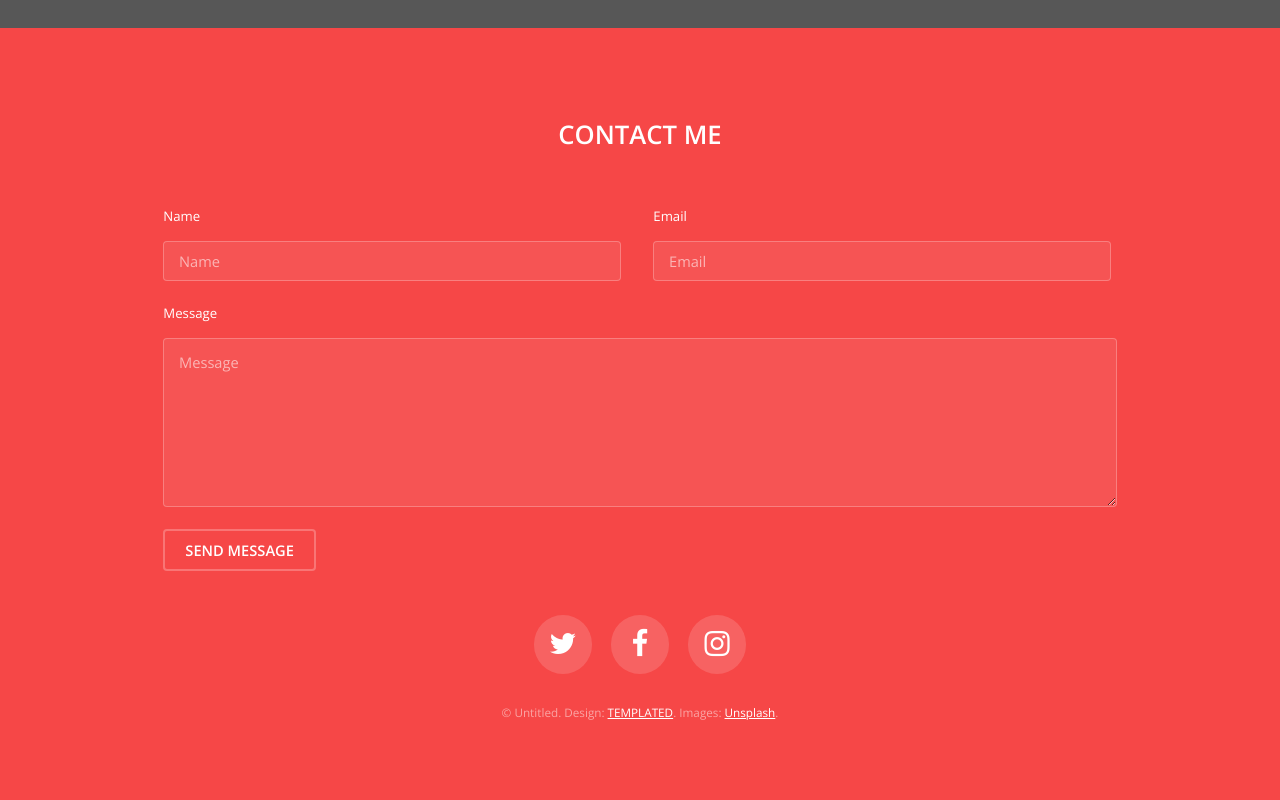
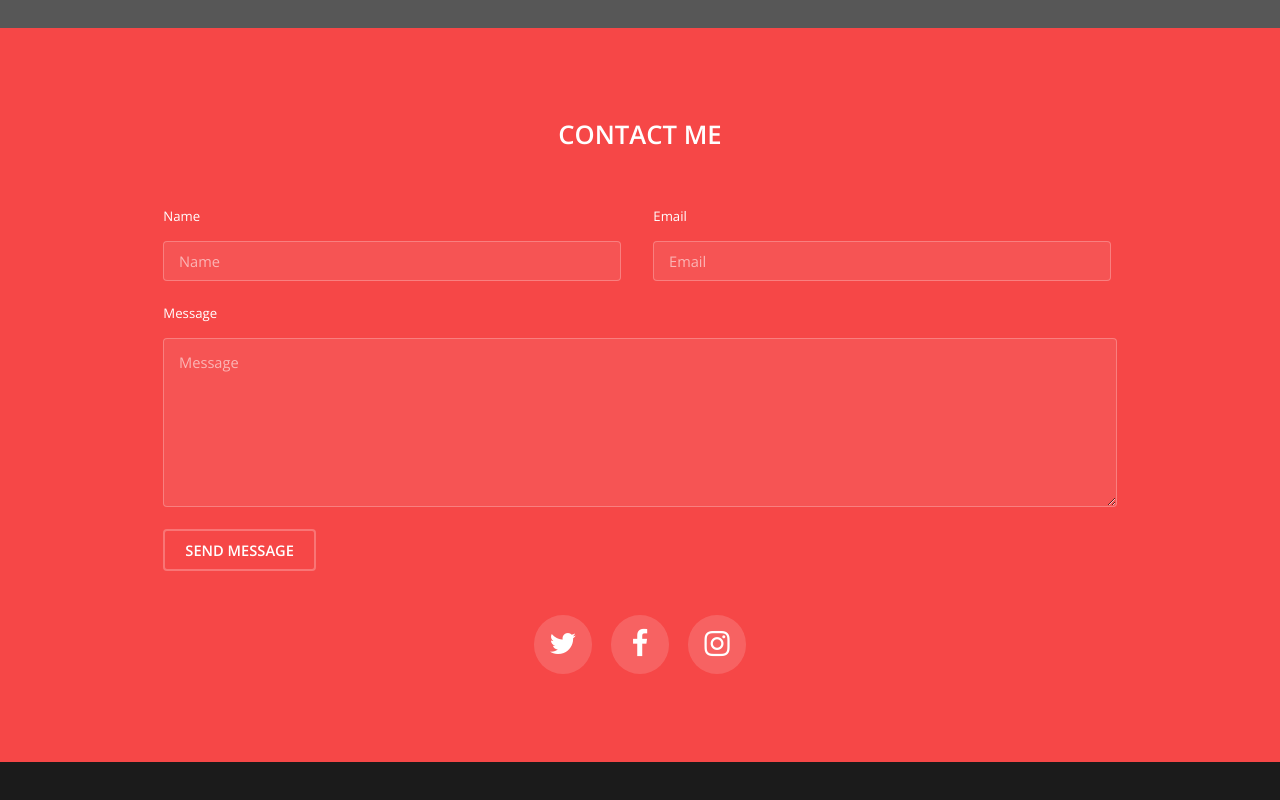
Before and after one commit to skywolvesguild/skywolvesguild.github.io, a plain HTML site: page index.html in a window 1280 px wide. Shown: the part 3972-4772 px from the top of the page. After the commit the page ends 4734 px from the top, so only its background shows below. Drawn offline with nearby package versions, Linux system fonts and the light colour scheme; grey boxes are pictures that could not be loaded.

Commit message:
Update index.html

```diff
--- a/index.html
+++ b/index.html
@@ -149,9 +149,7 @@
 						<li><a href="#" class="icon round fa-instagram"><span class="label">Instagram</span></a></li>
 					</ul>
 
-					<div class="copyright">
-						&copy; Untitled. Design: <a href="https://templated.co">TEMPLATED</a>. Images: <a href="https://unsplash.com">Unsplash</a>.
-					</div>
+
 
 				</div>
 			</footer>
```
